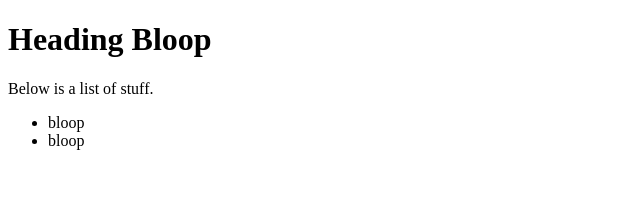
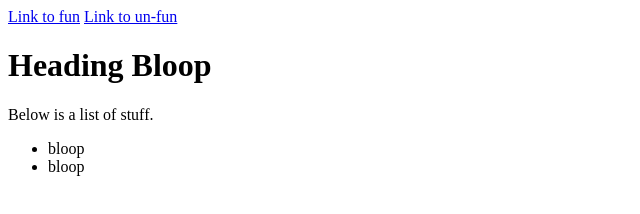
Before and after one commit to sokymo/p02-git-demo, a plain HTML site: page index.html in a window 1280 px wide. Shown: the whole page, without its empty margins (0-640 px from the left). Drawn offline with Linux system fonts and the light colour scheme.

Commit message:
Added navigation.

```diff
--- a/index.html
+++ b/index.html
@@ -7,6 +7,11 @@
 	</head>
 
 	<body>
+
+		<nav>
+			<a href="#">Link to fun</a>
+			<a href="#">Link to un-fun</a>
+		</nav>
 
 		<h1>Heading Bloop</h1>
 
```
